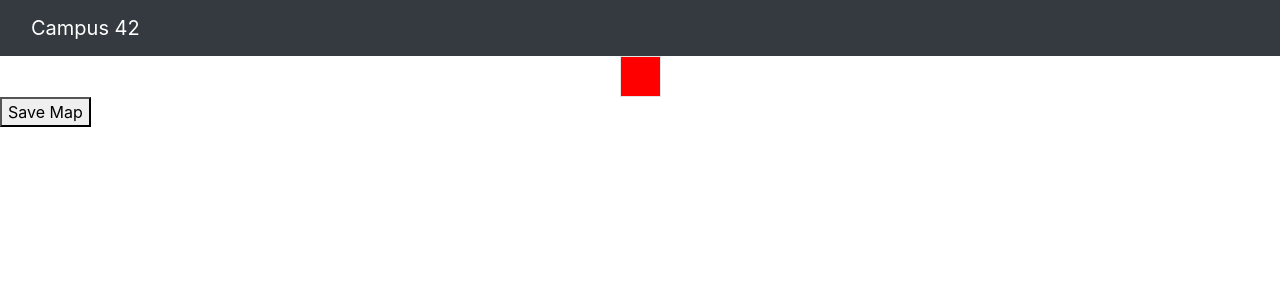
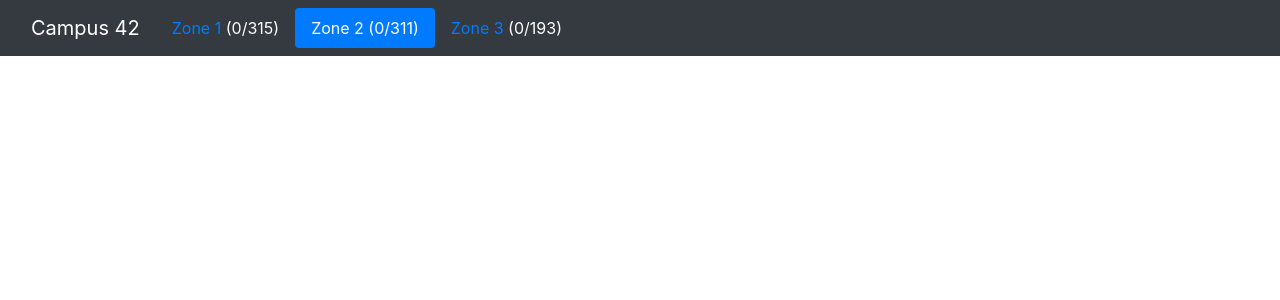
Before and after one commit to AlexEzzeddine/campus42, a Django app: template website/templates/edit_map.html in a window 1280 px wide. Shown: the top 300 px of the page. Run offline with Django 3.2, Linux system fonts and the light colour scheme; the template is opened without the code that fills it: most values are stand-ins (such as "Sample title", 1, 10 or a date in 2020); some libraries are stand-ins or nearby versions.

Commit message:
fixed zone1 layout

```diff
--- a/website/templates/edit_map.html
+++ b/website/templates/edit_map.html
@@ -1,128 +1,102 @@
-{% load staticfiles %}
+{% load static %}
 <!DOCTYPE html>
 <html lang="en">
 <head>
 	<meta charset="utf-8">
-	<meta name="viewport" content="width=device-width, initial-scale=0.9, shrink-to-fit=no, user-scalable=yes">
+	<meta name="viewport" content="width=device-width, initial-scale=0.1, shrink-to-fit=no, user-scalable=yes">
 	<link rel="icon" href="{% static 'img/favicon.png' %}" type="image/svg">
 	<title>Campus 42</title>
 	<link rel="stylesheet" type="text/css" href="https://cdnjs.cloudflare.com/ajax/libs/meyer-reset/2.0/reset.css">
 	<link rel="stylesheet" type="text/css" href="https://code.jquery.com/ui/1.12.1/themes/base/jquery-ui.css">
 	<link rel="stylesheet" type="text/css" href="https://maxcdn.bootstrapcdn.com/bootstrap/4.0.0-beta.2/css/bootstrap.min.css" integrity="sha384-PsH8R72JQ3SOdhVi3uxftmaW6Vc51MKb0q5P2rRUpPvrszuE4W1povHYgTpBfshb" crossorigin="anonymous">
-	<link rel="stylesheet" type="text/css" href="{% static 'css/typeaheadjs.css' %}">
 	<link rel="stylesheet" type="text/css" href="{% static 'css/site.css' %}">
 	<script src="https://ajax.googleapis.com/ajax/libs/jquery/3.2.1/jquery.min.js"></script>
 	<script src="https://code.jquery.com/ui/1.12.1/jquery-ui.js"></script>
-	<script src="{% static 'js/typeahead.bundle.min.js' %}"></script>
 	<script src="https://cdnjs.cloudflare.com/ajax/libs/popper.js/1.12.3/umd/popper.min.js" integrity="sha384-vFJXuSJphROIrBnz7yo7oB41mKfc8JzQZiCq4NCceLEaO4IHwicKwpJf9c9IpFgh" crossorigin="anonymous"></script>
-	<script src="{% static 'js/tippy.all.min.js' %}"></script>
 	<script src="https://maxcdn.bootstrapcdn.com/bootstrap/4.0.0-beta.2/js/bootstrap.min.js" integrity="sha384-alpBpkh1PFOepccYVYDB4do5UnbKysX5WZXm3XxPqe5iKTfUKjNkCk9SaVuEZflJ" crossorigin="anonymous"></script>
-	<!-- <script src="{% static 'js/app.js' %}"></script> -->
-	<script>
-		$(function(){
-			$(".cell").click(function(){
-				var value = prompt($(this).data("host"))
-				if (value)
-				{
-					value = "e1z1r" + value.replace(" ", "p")
-					console.log(value)
-					$(this).data("host", value)
-					console.log($(this).data("host"))
-					data = [];
-					$("tr").each(function(){
-						row = [];
-						$(this).children(".cell").each(function(){
-							row.push($(this).data("host"))
-						})
-						data.push(row.slice())
-					})
-					console.log(data)
-					$.post({
-						url: "/savemap",
-						data: JSON.stringify(data),
-						success: function(){
-							location.reload();
-						}
-					})
-				}
-			})
-		})
-	</script>
-	<style type="text/css">
-		#map{
-			margin:auto;
-		}
-		/*html,body,main,#map{
-			height: 100%;
-		}
-		img {
-			object-fit: cover;
-	    	border-radius: 50%;
-		}
-		#map{
-			height: auto;
-			overflow-x: scroll;
-		}
-		.cell{
-			border: 1px solid #e4e4e4;
-			text-align: center;
-		}
-		.done{
-			padding: 20px;
-			background-color: red;
-		}
-		.empty{
-			padding: 20px;
-			background-color: white;
-		}
-		.table{
-			padding: 20px;
-			background-color: grey;
-		}
-		.computer{
-			padding: 20px;
-			background-color: green;
-			/*background-image: url("{% static 'mac.png' %}");*/
-		}
-		main{
-		}*/
-	</style>
 </head>
-<body>
+<body class="mt-5 mt-md-0">
 	<nav class="navbar fixed-top navbar-dark bg-dark flex-column flex-md-row">
 			<div class="d-flex d-md-inline-flex col-12 col-md-auto justify-content-between">
 				<div class="">
 					<a class="navbar-brand" href="/">Campus 42</a>
 				</div>
-
+				<div class="">
+					<ul class="nav nav-pills justify-content-end justify-content-sm-center" id="tabs">
+						<li class="nav-item">
+							<a href="#zone1" class="nav-link" id="tab-zone1">Zone 1 <span class="text-white">(<span class="users-online">0</span>/<span class="users-total">315</span>)</span></a>
+						</li>
+						<li class="nav-item">
+							<a href="#zone2" class="nav-link" id="tab-zone2">Zone 2 <span class="text-white">(<span class="users-online">0</span>/<span class="users-total">311</span>)</span></a>
+						</li>
+						<li class="nav-item">
+							<a href="#zone3" class="nav-link" id="tab-zone3">Zone 3 <span class="text-white">(<span class="users-online">0</span>/<span class="users-total">193</span>)</span></a>
+						</li>
+					</ul>
+				</div>
 			</div>
 	</nav>
-	<main>
-		<!-- <div class="bg-primary text-white rounded mx-5 my-2 px-4">
-			Hello, pisciner! Please take your time to find your computer on this map and click on it. The form will appear and if your hostname is not in my database yet you should enter the result of command "hostname -s" in the text field
-		</div> -->
-		<table id="map">
-			{% for row in map %}
+
+	<main class="">
+		<div class="tab-content">
+			{% for zone_name, zone in map.items %}
+				<div class="tab-pane" id="{{ zone_name }}">
+					<table class="zone-map">
+						{% for row in zone %}
 							<tr>
 							{% for cell in row %}
-					{% if cell == 0 %}
-						<td class="cell empty" data-host="{{ cell }}">
+								{% if cell.type == "empty" %}
+									<td>
+										<div class="cell empty"></div>
 									</td>
-					{% elif cell == 1 %}
-						<td class="cell desk computer" data-host="{{ cell }}">
-						</td>
-					{% elif cell == 2 %}
-						<td class="cell desk" data-host="{{ cell }}">
+								{% elif cell.type == "table" %}
+									<td>
+										<div class="cell desk"></div>
 									</td>
 								{% else %}
-						<td class="cell done" data-host="{{ cell }}">
+									<td>
+										<div class="cell desk computer" data-host="{{ cell.host }}"></div>
 									</td>
 								{% endif %}
 							{% endfor %}
 							</tr>
 						{% endfor %}
 					</table>
-		<button>Save Map</button>
+				</div>
+			{% endfor %}
+		</div>
 	</main>
 </body>
 </html>
+
+<script>
+	$(function(){
+		$($('#tabs a')[1]).tab('show');
+		$('#tabs a').on('click', function (e) {
+			e.preventDefault()
+			$(this).tab('show')
+		});
+		// $("table").click(function(e){
+		// 	var td = $(e.target).parent();
+		// 	td.html("<div class=\"cell empty\"></div>")
+		// });
+		$("table").click(function(e){
+			e.preventDefault();
+			var td = $(e.target).parent();
+			var table = td.parent().parent().children();
+			clickRow = table.index(td.parent());
+			clickCol = td.parent().children().index(td);
+		});
+		$("table").contextmenu(function(e){
+			e.preventDefault();
+			var td = $(e.target).parent();
+			var table = td.parent().parent().children();
+			var row = table.index(td.parent());
+			var col = td.parent().children().index(td);
+			var size = table.length;
+			console.log("Row: " + row + " Col: " + col + " Size: " + size);
+			$($(table[row]).children()[col]).children().replaceWith($($(table[clickRow]).children()[clickCol]).html());
+			$($(table[clickRow]).children()[clickCol]).html("<div class=\"cell empty\"></div>")
+		});
+	})
+</script>
--- a/website/views.py
+++ b/website/views.py
@@ -60,9 +60,7 @@
 import csv
 
 def edit_map(request):
-	read_map()
 	return render(request, 'edit_map.html', {'map': school_map})
-	#return HttpResponse(json.dumps(data), content_type="application/json")
 
 @csrf_exempt
 def save_map(request):
```
Also changed, not shown: website/map.json. Lines whose indentation alone changed are shown as unchanged.
